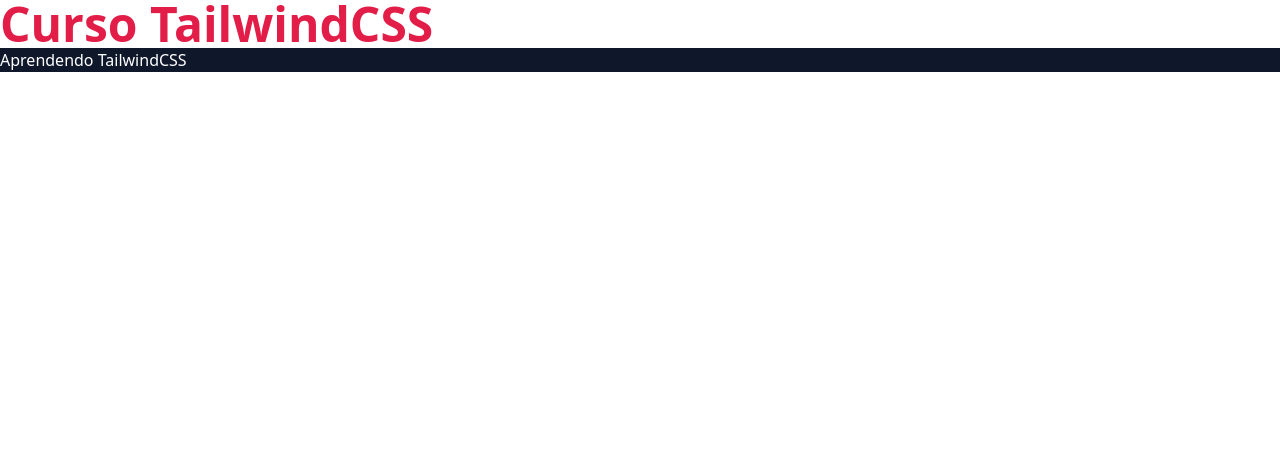
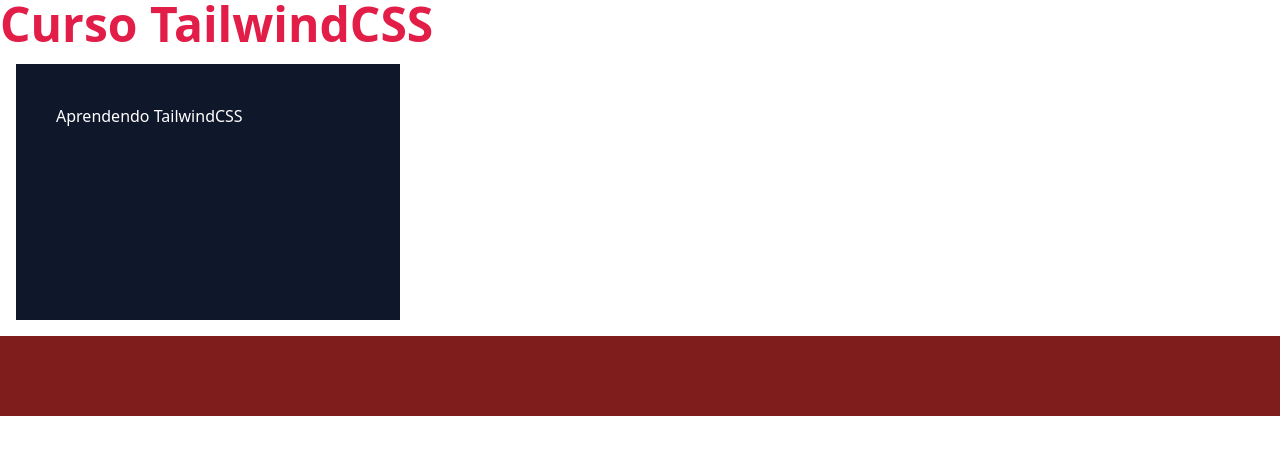
Before and after one commit to IanCaminhas/EstudoTailWindCSS, a website: page src/index.html in a window 1280 px wide. Drawn offline with Linux system fonts and the light colour scheme.

Commit message:
manipulando largura,alturas e espacamentos

```diff
--- a/src/index.html
+++ b/src/index.html
@@ -7,9 +7,22 @@
     <title>Document</title>
 </head>
 <body>
+    <!--
     <h1 class="text-5xl font-bold text-rose-600">Curso TailwindCSS</h1>
     <div class="bg-slate-900">
         <h2 class="text-white">Aprendendo TailwindCSS</h2>
     </div>
+    -->
+    <h1 class="text-5xl font-bold text-rose-600">Curso TailwindCSS</h1>
+    <!--  <div class="bg-slate-900 w-96 h-64 mt-8 ml-4 mr-4 mb-4"> </div>-->
+    <!--  <div class="bg-slate-900 w-96 h-64 m-8"> </div>-->
+        <div class="bg-slate-900 w-96 h-64 mx-4 my-4">
+            <h2 class="text-white p-10">Aprendendo TailwindCSS</h2>
+        </div>
+
+        <div class="bg-red-900 w-full h-20">
+
+        </div>
+
 </body>
 </html>
```
Also changed, not shown: styles/output.css.
